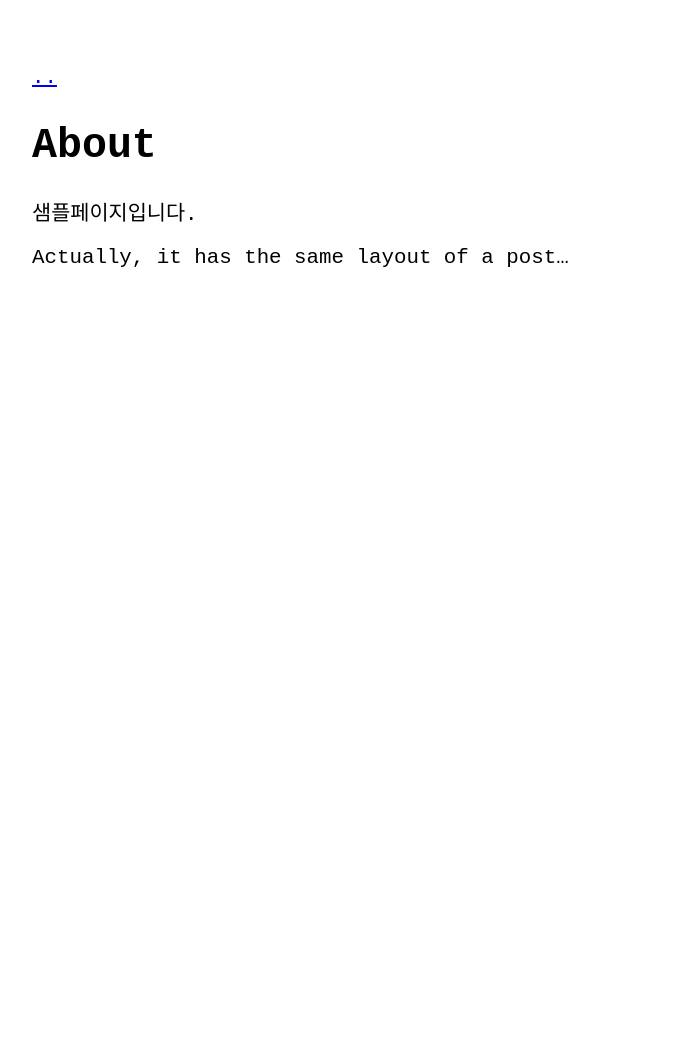
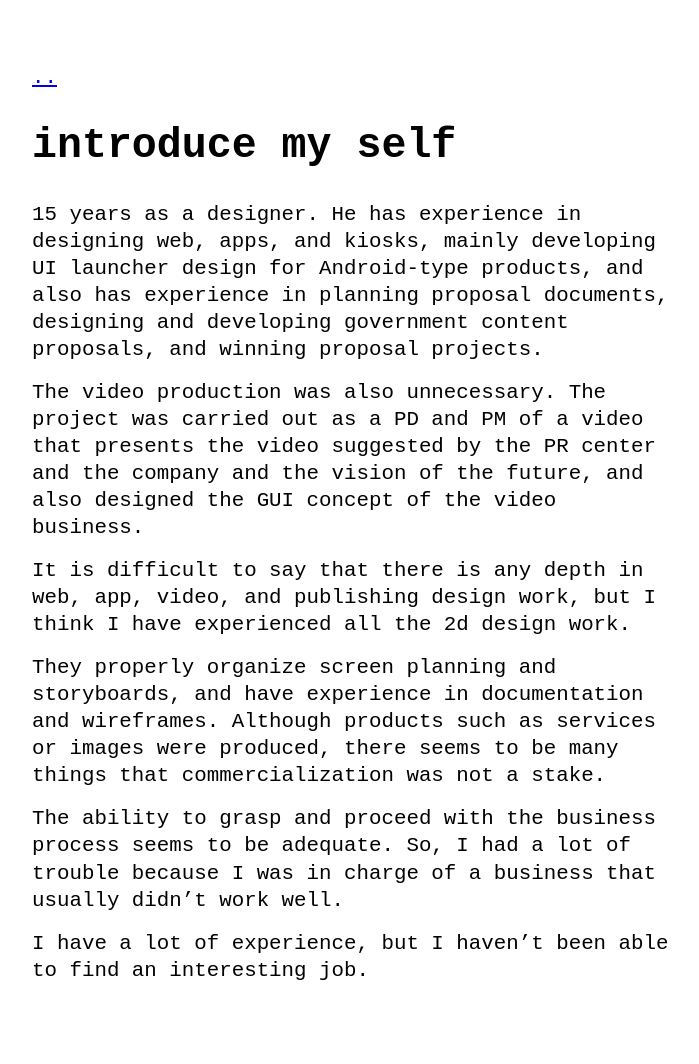
Before and after one commit to rexgitit/rexgitit.github.io, a Jekyll site: the page built from about.md, in a window 1280 px wide. Shown: the whole page, without its empty margins (288-987 px from the left). Built offline with Jekyll 4.4.1, drawn with Linux system fonts in a browser that asks for light colours; before the commit the page ends 900 px from its top, so only the background shows below that.

Commit message:
Update about.md

```diff
--- a/about.md
+++ b/about.md
@@ -1,8 +1,17 @@
 ---
 layout: post
-title: About
+title: introduce my self
 ---
 
-샘플페이지입니다.
+15 years as a designer.
+He has experience in designing web, apps, and kiosks, mainly developing UI launcher design for Android-type products, and also has experience in planning proposal documents, designing and developing government content proposals, and winning proposal projects.
 
-Actually, it has the same layout of a post...
+The video production was also unnecessary. The project was carried out as a PD and PM of a video that presents the video suggested by the PR center and the company and the vision of the future, and also designed the GUI concept of the video business.
+
+It is difficult to say that there is any depth in web, app, video, and publishing design work, but I think I have experienced all the 2d design work.
+
+They properly organize screen planning and storyboards, and have experience in documentation and wireframes. Although products such as services or images were produced, there seems to be many things that commercialization was not a stake.
+
+The ability to grasp and proceed with the business process seems to be adequate. So, I had a lot of trouble because I was in charge of a business that usually didn't work well.
+
+I have a lot of experience, but I haven't been able to find an interesting job.
```
